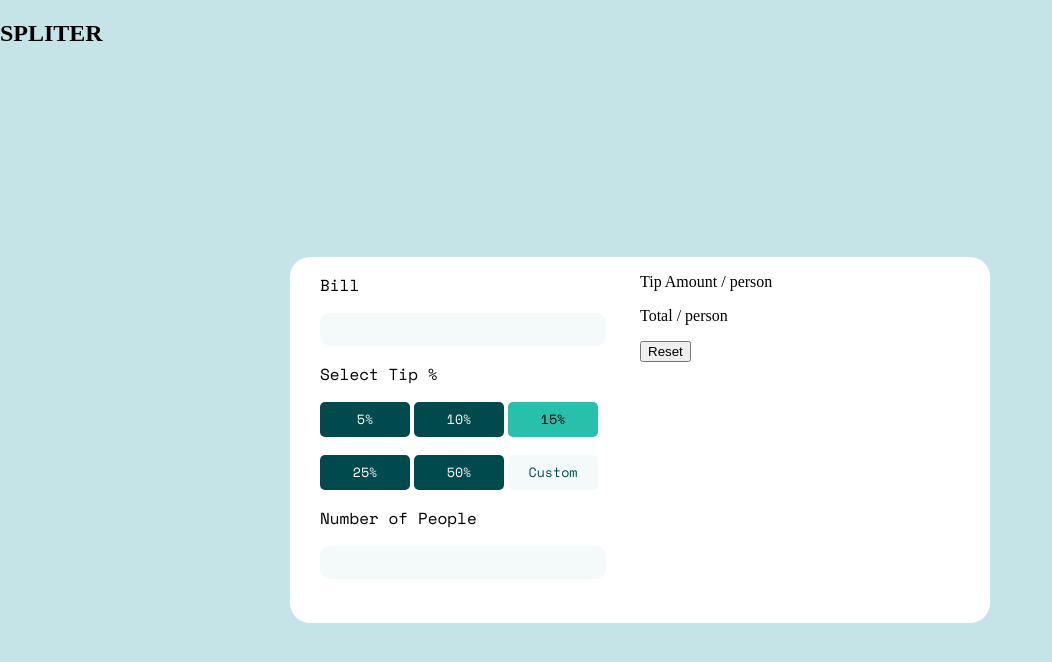
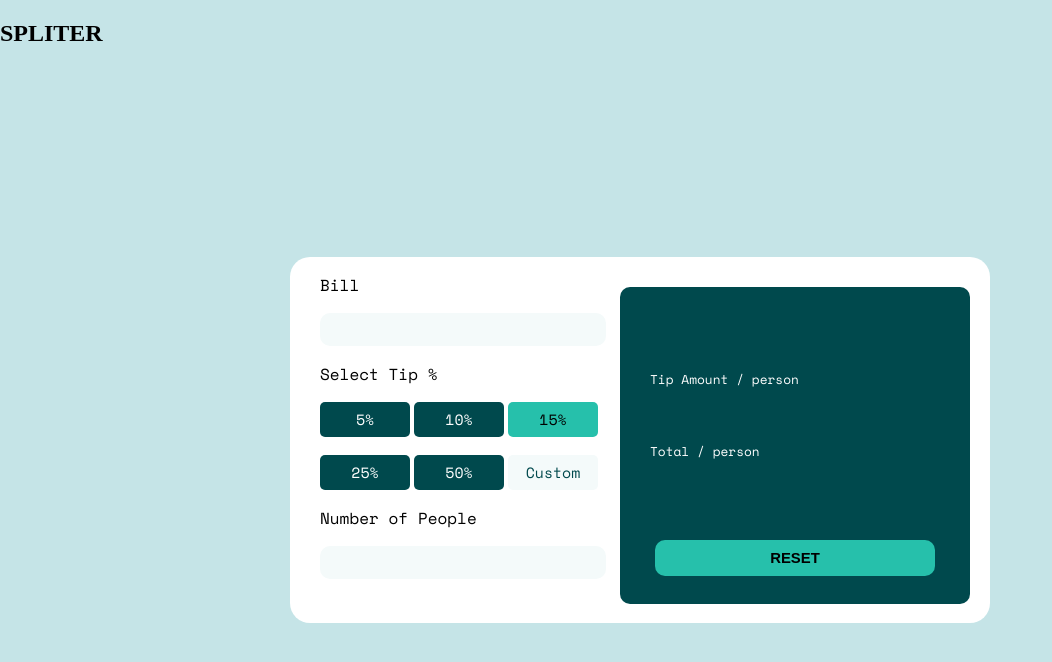
Before and after one commit to a-sha0234/tip-calculator, a plain HTML site: page index.html in a window 1280 px wide. Shown: the whole page, without its empty margins (0-1052 px from the left). Drawn offline with nearby package versions, Linux system fonts and the light colour scheme.

Commit message:
creating: fix css for right-side

```diff
--- a/app/scss/_globals.scss
+++ b/app/scss/_globals.scss
@@ -39,6 +39,8 @@ body {
   }
 }
 
+//end of whole container
+
 .heading {
   @include position;
   font-family: "Space Mono", monospace;
@@ -57,6 +59,7 @@ body {
   background-color: $Verydarkcyan;
   color: $White;
   font-family: "Space Mono", monospace;
+  font-size: 0.93rem;
 }
 
 .btn:hover {
@@ -80,7 +83,46 @@ body {
   width: 286px;
   background-color: $Lightgrayishcyan2;
   border-radius: 10px;
-  font-size: 24px;
+  font-size: 1.5rem;
   font-family: "Space Mono", monospace;
   border: none;
 }
+//end of left-side of container
+
+.right-side {
+  background-color: $Verydarkcyan;
+  height: 317px;
+  width: 317px;
+  position: relative;
+  top: 30px;
+  right: 20px;
+  border-radius: 10px;
+
+  p {
+    @include position;
+    color: $White;
+    font-family: "Space Mono", monospace;
+    font-size: 0.8rem;
+    top: 50px;
+    line-height: 60px;
+  }
+}
+
+#reset {
+  position: absolute;
+  top: 80%; //center the button to in parent
+  left: 10%;
+  width: 80%;
+  padding: 10px;
+  border-radius: 10px;
+  cursor: pointer;
+  background-color: $Strongcyan;
+  border: none;
+  font-size: 0.93rem;
+  font-weight: bold;
+}
+
+#reset:hover {
+  background-color: $Lightgrayishcyan1;
+  color: $Verydarkcyan;
+}
--- a/app/scss/_variables.scss
+++ b/app/scss/_variables.scss
@@ -5,3 +5,5 @@ $Lightgrayishcyan1: hsl(185, 41%, 84%);
 $Lightgrayishcyan2: hsl(189, 41%, 97%);
 $White: hsl(0, 0%, 100%);
 $Strongcyan: hsl(172, 67%, 45%);
+
+$font-size: 0.93rem;
--- a/index.html
+++ b/index.html
@@ -52,11 +52,11 @@
       <!--  -->
 
       <section class="right-side">
-        <p>Tip Amount / person</p>
+        <p class="headings_right">Tip Amount / person</p>
         <!--  -->
-        <p>Total / person</p>
+        <p class="headings_right">Total / person</p>
         <!--  -->
-        <button type="button" id="reset">Reset</button>
+        <button type="button" id="reset">RESET</button>
       </section>
     </div>
     <div class="attribution">
```
Also changed, not shown: app/scss/style.css, 1 other file.
